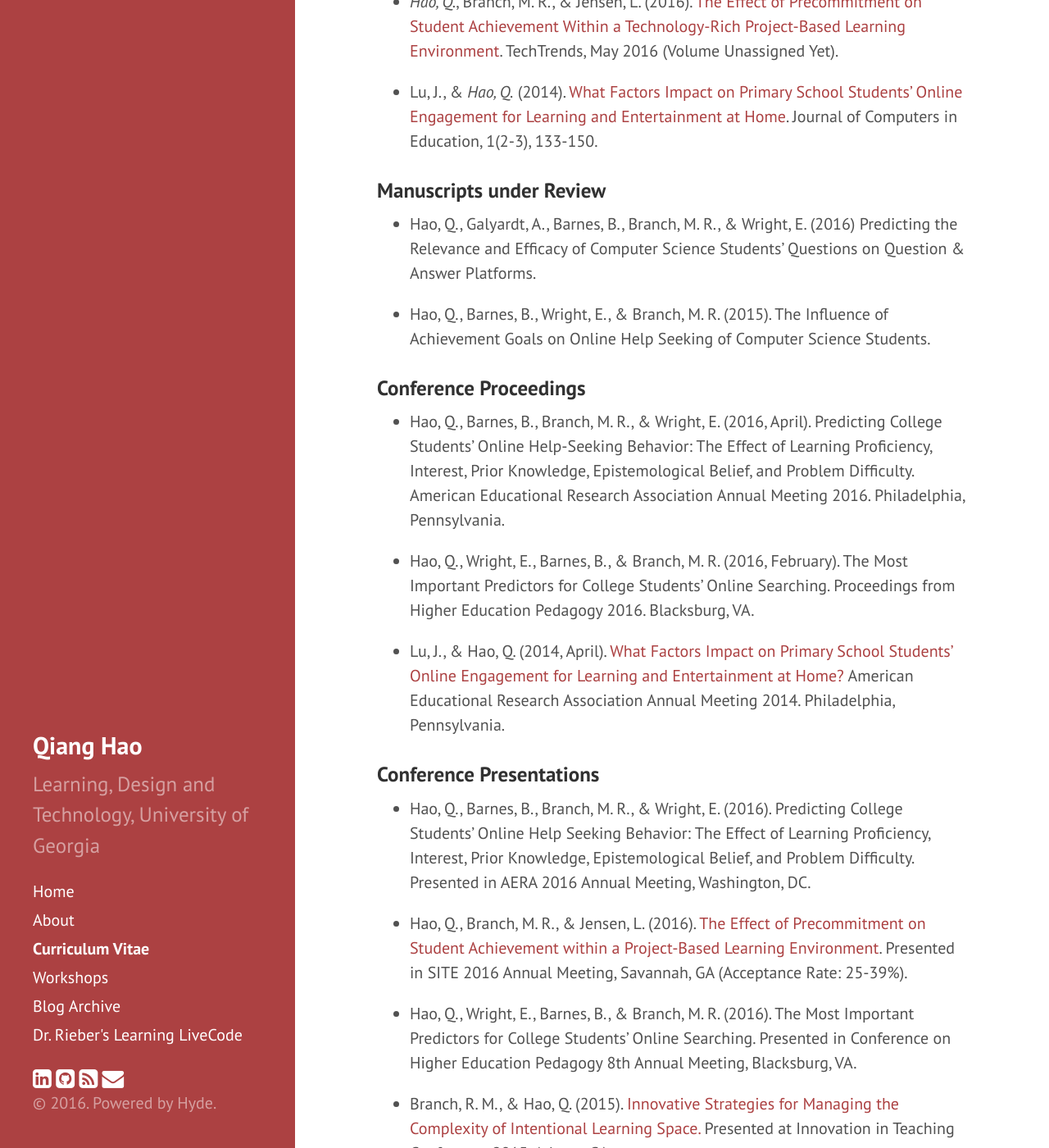
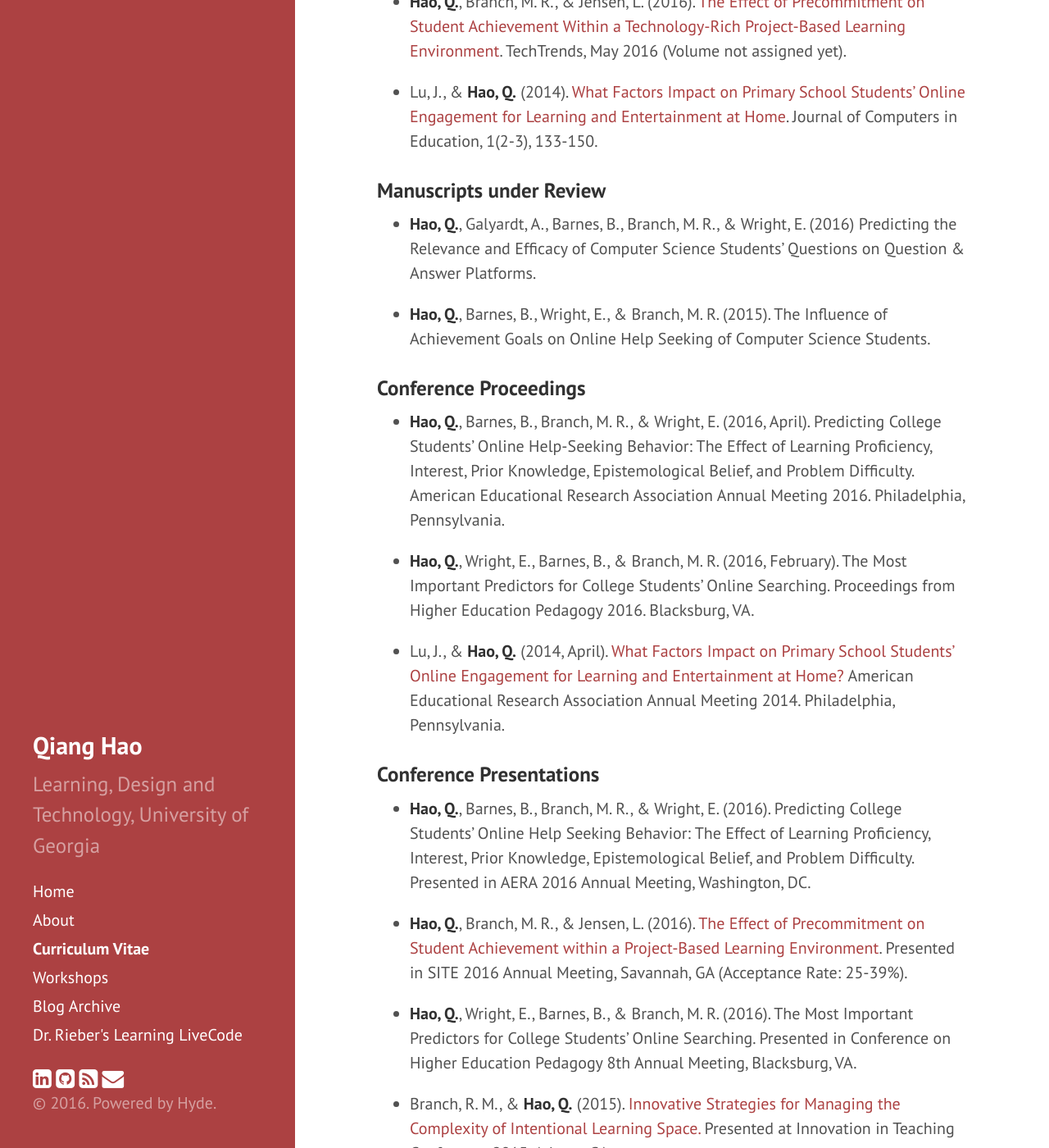
Before and after one commit to Neo-Hao/neo-hao.github.io, a Jekyll site: the page built from cv.md, in a window 1280 px wide and 1400 px high, scrolled down 2077 px. Shown: the whole window at 82% size. Built offline with Jekyll 4.4.1, drawn with Linux system fonts in a browser that asks for light colours; nearby versions of some CDN libraries; some of the changed text lies outside the part shown.

```diff
--- a/cv.md
+++ b/cv.md
@@ -59,43 +59,43 @@ title: Curriculum Vitae
 
 ### Journal Articles
 
-* <em>Hao, Q.</em>, Wright, E., Barnes, B., & Branch, M. R. (2016). <a href="http://home.tobeneo.com/downloads/computers-in-human-behavior.pdf" target="_blank">What Are the Most Important Predictors of Computer Science Students' Online Help-Seeking Behaviors?</a> Computers in Human Behaviors, 62, 467-474.
+* <strong>Hao, Q.</strong>, Wright, E., Barnes, B., & Branch, M. R. (2016). <a href="http://home.tobeneo.com/downloads/computers-in-human-behavior.pdf" target="_blank">What Are the Most Important Predictors of Computer Science Students' Online Help-Seeking Behaviors?</a> Computers in Human Behaviors, 62, 467-474.
 
-* <em>Hao, Q.</em>, Barnes, B., Branch, M. R., & Wright, E. (In Press). Predicting Computer Science Students’ Online Help-Seeking Tendencies. Knowledge Management & E-Learning.
+* <strong>Hao, Q.</strong>, Barnes, B., Branch, M. R., & Wright, E. (In Press). Predicting Computer Science Students’ Online Help-Seeking Tendencies. Knowledge Management & E-Learning.
 
-* <em>Hao, Q.</em>, Branch, M. R., & Jensen, L. (2016). <a href="http://home.tobeneo.com/downloads/techtrends.pdf" target="_blank">The Effect of Precommitment on Student Achievement Within a Technology-Rich Project-Based Learning Environment</a>. TechTrends, May 2016 (Volume Unassigned Yet).
+* <strong>Hao, Q.</strong>, Branch, M. R., & Jensen, L. (2016). <a href="http://home.tobeneo.com/downloads/techtrends-2016.pdf" target="_blank">The Effect of Precommitment on Student Achievement Within a Technology-Rich Project-Based Learning Environment</a>. TechTrends, May 2016 (Volume not assigned yet).
 
-* Lu, J., & <em>Hao, Q.</em> (2014). <a href="http://link.springer.com/article/10.1007/s40692-014-0007-9" target="_blank">What Factors Impact on Primary School Students’ Online Engagement for Learning and Entertainment at Home</a>. Journal of Computers in Education, 1(2-3), 133-150.
+* Lu, J., & <strong>Hao, Q.</strong> (2014). <a href="http://link.springer.com/article/10.1007/s40692-014-0007-9" target="_blank">What Factors Impact on Primary School Students’ Online Engagement for Learning and Entertainment at Home</a>. Journal of Computers in Education, 1(2-3), 133-150.
 
 ### Manuscripts under Review
 
-* Hao, Q., Galyardt, A., Barnes, B., Branch, M. R., & Wright, E. (2016) Predicting the Relevance and Efficacy of Computer Science Students’ Questions on Question & Answer Platforms.
+* <strong>Hao, Q.</strong>, Galyardt, A., Barnes, B., Branch, M. R., & Wright, E. (2016) Predicting the Relevance and Efficacy of Computer Science Students’ Questions on Question & Answer Platforms.
 
-* Hao, Q., Barnes, B., Wright, E., & Branch, M. R. (2015). The Influence of Achievement Goals on Online Help Seeking of Computer Science Students.
+* <strong>Hao, Q.</strong>, Barnes, B., Wright, E., & Branch, M. R. (2015). The Influence of Achievement Goals on Online Help Seeking of Computer Science Students.
 
 ### Conference Proceedings
 
-* Hao, Q., Barnes, B., Branch, M. R., & Wright, E. (2016, April). Predicting College Students' Online Help-Seeking Behavior: The Effect of Learning Proficiency, Interest, Prior Knowledge, Epistemological Belief, and Problem Difficulty. American Educational Research Association Annual Meeting 2016. Philadelphia, Pennsylvania.
+* <strong>Hao, Q.</strong>, Barnes, B., Branch, M. R., & Wright, E. (2016, April). Predicting College Students' Online Help-Seeking Behavior: The Effect of Learning Proficiency, Interest, Prior Knowledge, Epistemological Belief, and Problem Difficulty. American Educational Research Association Annual Meeting 2016. Philadelphia, Pennsylvania.
 
-* Hao, Q., Wright, E., Barnes, B., & Branch, M. R. (2016, February). The Most Important Predictors for College Students’ Online Searching. Proceedings from Higher Education Pedagogy 2016. Blacksburg, VA.
+* <strong>Hao, Q.</strong>, Wright, E., Barnes, B., & Branch, M. R. (2016, February). The Most Important Predictors for College Students’ Online Searching. Proceedings from Higher Education Pedagogy 2016. Blacksburg, VA.
 
-* Lu, J., & Hao, Q. (2014, April). <a href="http://home.tobeneo.com/downloads/AERA-2014-Proceeding.pdf" target="_blank">What Factors Impact on Primary School Students’ Online Engagement for Learning and Entertainment at Home? </a> American Educational Research Association Annual Meeting 2014. Philadelphia, Pennsylvania.
+* Lu, J., & <strong>Hao, Q.</strong> (2014, April). <a href="http://home.tobeneo.com/downloads/AERA-2014.pdf" target="_blank">What Factors Impact on Primary School Students’ Online Engagement for Learning and Entertainment at Home? </a> American Educational Research Association Annual Meeting 2014. Philadelphia, Pennsylvania.
 
 ### Conference Presentations
 
-* Hao, Q., Barnes, B., Branch, M. R., & Wright, E. (2016). Predicting College Students' Online Help Seeking Behavior: The Effect of Learning Proficiency, Interest, Prior Knowledge, Epistemological Belief, and Problem Difficulty. Presented in AERA 2016 Annual Meeting, Washington, DC.
+* <strong>Hao, Q.</strong>, Barnes, B., Branch, M. R., & Wright, E. (2016). Predicting College Students' Online Help Seeking Behavior: The Effect of Learning Proficiency, Interest, Prior Knowledge, Epistemological Belief, and Problem Difficulty. Presented in AERA 2016 Annual Meeting, Washington, DC.
 
-* Hao, Q., Branch, M. R., & Jensen, L. (2016). <a href="http://www.slideshare.net/qianghaoqiang/the-effect-of-precommitment-on-student-achievement-within-a-projectbased-learning-environment" target="_blank">The Effect of Precommitment on Student Achievement within a Project-Based Learning Environment</a>. Presented in SITE 2016 Annual Meeting, Savannah, GA (Acceptance Rate: 25-39%).
+* <strong>Hao, Q.</strong>, Branch, M. R., & Jensen, L. (2016). <a href="http://www.slideshare.net/qianghaoqiang/the-effect-of-precommitment-on-student-achievement-within-a-projectbased-learning-environment" target="_blank">The Effect of Precommitment on Student Achievement within a Project-Based Learning Environment</a>. Presented in SITE 2016 Annual Meeting, Savannah, GA (Acceptance Rate: 25-39%).
 
-* Hao, Q., Wright, E., Barnes, B., & Branch, M. R. (2016). The Most Important Predictors for College Students’ Online Searching. Presented in Conference on Higher Education Pedagogy 8th Annual Meeting, Blacksburg, VA.
+* <strong>Hao, Q.</strong>, Wright, E., Barnes, B., & Branch, M. R. (2016). The Most Important Predictors for College Students’ Online Searching. Presented in Conference on Higher Education Pedagogy 8th Annual Meeting, Blacksburg, VA.
 
-* Branch, R. M., & Hao, Q. (2015). <a href="http://slides.com/neohao/strategies-for-learning-space/live#/" target="_blank">Innovative Strategies for Managing the Complexity of Intentional Learning Space.</a> Presented at Innovation in Teaching Conference 2015, Athens, GA.
+* Branch, R. M., & <strong>Hao, Q.</strong> (2015). <a href="http://slides.com/neohao/strategies-for-learning-space/live#/" target="_blank">Innovative Strategies for Managing the Complexity of Intentional Learning Space.</a> Presented at Innovation in Teaching Conference 2015, Athens, GA.
 
-* Lu, J., & Hao, Q. (2014). What Factors Impact on Primary School Students’ Online Engagement for Learning and Entertainment at Home. Presented in American Educational Research Association 2014 Annual Meeting, Philadelphia, PA.
+* Lu, J., & <strong>Hao, Q.</strong> (2014). What Factors Impact on Primary School Students’ Online Engagement for Learning and Entertainment at Home. Presented in American Educational Research Association 2014 Annual Meeting, Philadelphia, PA.
 
-* Hao, Q,. & Lu, J. (2013). <a href="http://citers2013.cite.hku.hk/en/paper_605.htm" target="_blank">The Assessment of Self-Regulated Learning: Where We Are Today.</a> Presented at Center for Information Technology in Education Research Symposium 2013, Hong Kong.
+* <strong>Hao, Q.</strong>, & Lu, J. (2013). <a href="http://citers2013.cite.hku.hk/en/paper_605.htm" target="_blank">The Assessment of Self-Regulated Learning: Where We Are Today.</a> Presented at Center for Information Technology in Education Research Symposium 2013, Hong Kong.
 
-* Hao, Q,. & Siu, F. (2012). <a href="http://citers2012.cite.hku.hk/en/paper_534.htm" target="_blank">Effects of Computerized Graphic Organizers on English as a Foreign Language Students’ Expository Reading.</a> Presented at Center for Information Technology in Education Research Symposium 2012, Hong Kong.
+* <strong>Hao, Q.</strong>, & Siu, F. (2012). <a href="http://citers2012.cite.hku.hk/en/paper_534.htm" target="_blank">Effects of Computerized Graphic Organizers on English as a Foreign Language Students’ Expository Reading.</a> Presented at Center for Information Technology in Education Research Symposium 2012, Hong Kong.
 
 ### Invited Review
 
```
Also changed, not shown: 5 other files.
